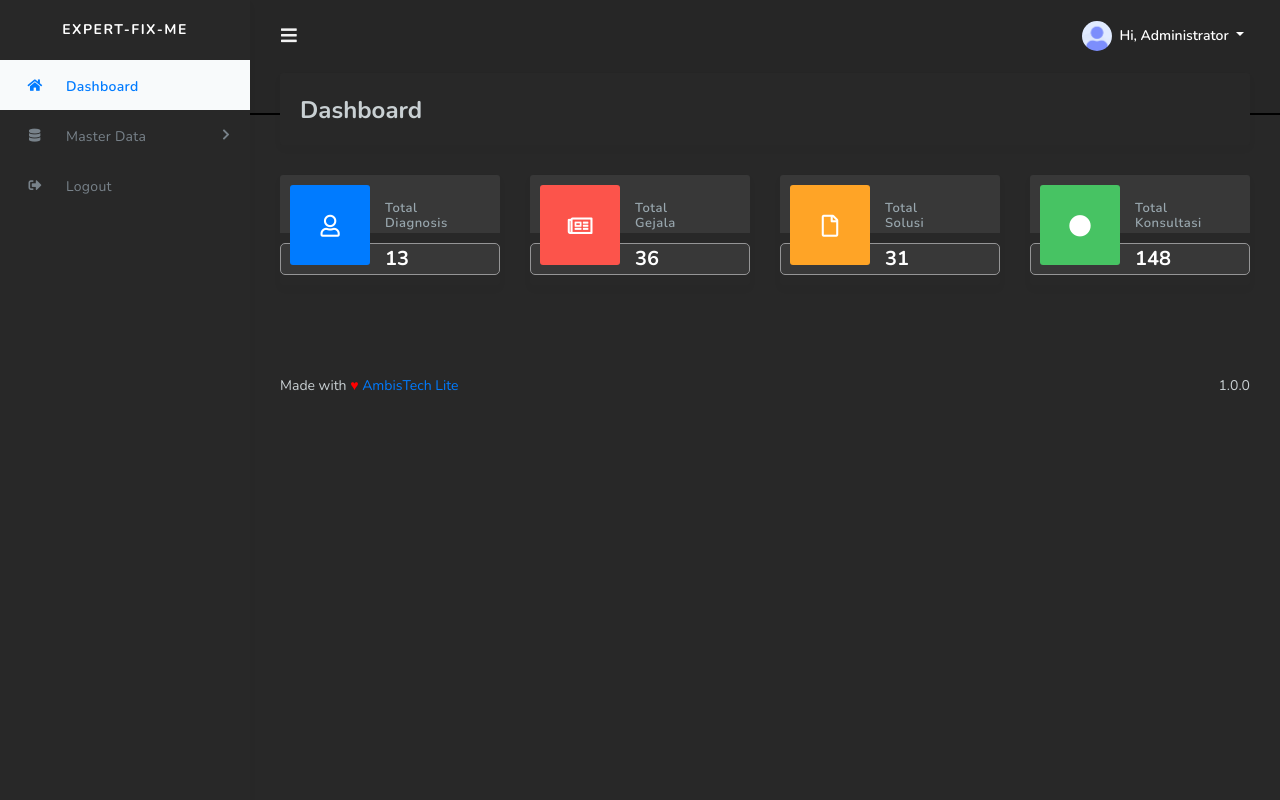
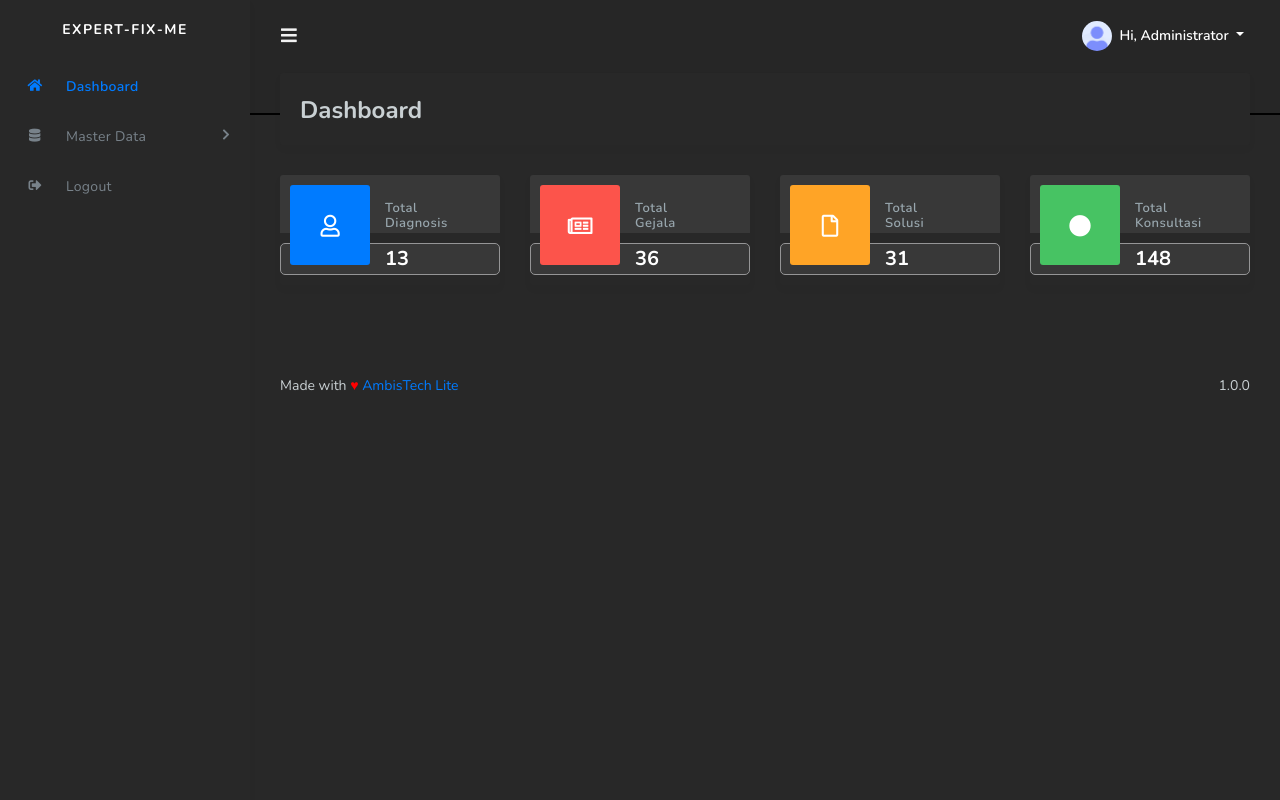
Before and after one commit to krisnamic/Expert-Fix-Me, a CodeIgniter app: page /database/index.php/admin/index in a window 1280 px wide. Run offline with CodeIgniter, Linux system fonts and the light colour scheme; a user stored in the database is signed in; data comes from the database, SQL or seed files in the repository; some libraries are stand-ins or nearby versions.

Commit message:
Update style.css

```diff
--- a/assets/css/style.css
+++ b/assets/css/style.css
@@ -3906,7 +3906,7 @@ body.layout-3 .main-footer {
 .main-sidebar .sidebar-menu li.active a {
 	color: #007BFF;
 	font-weight: 600;
-	background-color: #f8fafb;
+	background-color: #282828;
 }
 .main-sidebar .sidebar-menu li.active a.has-dropdown:after {
 	transform: translate(0, -50%) rotate(90deg);
@@ -3991,7 +3991,7 @@ body.layout-3 .main-footer {
 
 body:not(.sidebar-mini) .sidebar-style-1 .sidebar-menu li.active a {
 	background-color: #007BFF;
-	color: #fff;
+	color: #282828;
 }
 
 body:not(.sidebar-mini)
```
